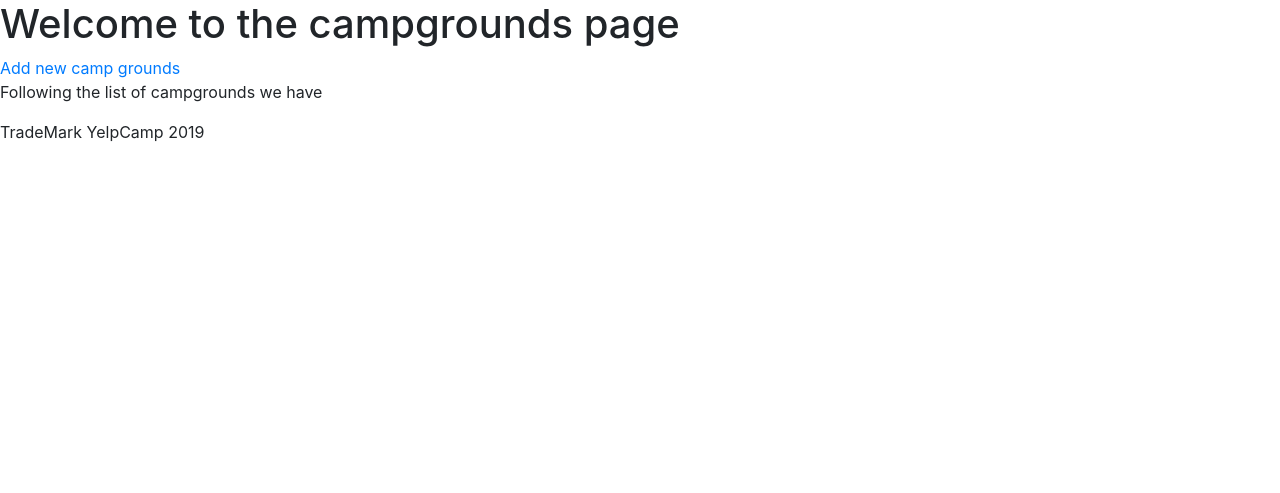
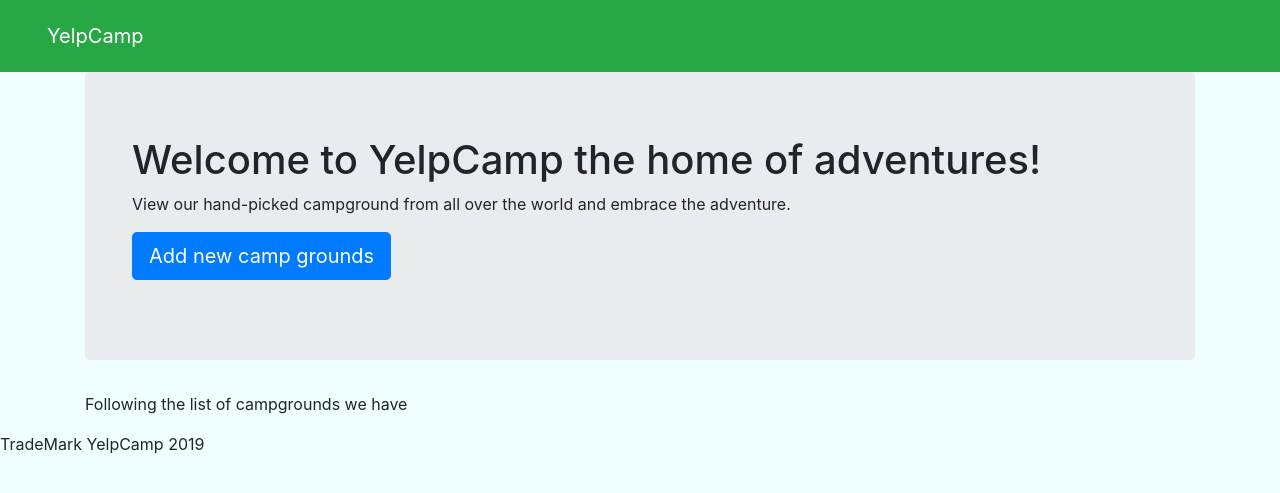
Before and after one commit to mohammadasim/YelpCamp, a Node server app: template views/campgrounds.ejs in a window 1280 px wide. Shown: the top 493 px of the page. Run offline with Node 20, Linux system fonts and the light colour scheme; the template is opened without the code that fills it, so the values that code supplies are empty.

Commit message:
added some styling

```diff
--- /dev/null
+++ b/public/app.css
@@ -0,0 +1,3 @@
+body{
+    background: azure;
+}
--- a/views/campgrounds.ejs
+++ b/views/campgrounds.ejs
@@ -1,13 +1,38 @@
 <% include partials/header %>
-<h1>Welcome to the campgrounds page</h1>
-<a href="/campgrounds/new">Add new camp grounds</a>
-<p>Following the list of campgrounds we have</p>
-<% campgrounds.forEach(function(campground){ %>
-<div>
-    <h4><%= campground.name %></h4>
-    <img src="<%= campground.image %>" alt="Camp Image">
+<nav class="navbar navbar-expand-lg navbar-dark bg-success">
+    <div class="container-fluid">
+        <div class="navbar header">
+            <a class="navbar-brand" href="/">YelpCamp</a>
+        </div>
+        <div class="collapse navbar collapse">
+
+        </div>
+    </div>
+</nav>
+<div class="container">
+    <header class="jumbotron">
+        <div class="container">
+            <h1>Welcome to YelpCamp the home of adventures!</h1>
+            <p>View our hand-picked campground from all over the world and embrace the adventure.</p>
+            <p>
+                <a class="btn btn-primary btn-lg" href="/campgrounds/new">Add new camp grounds</a>
+            </p>
+        </div>
+    </header>
+    <p>Following the list of campgrounds we have</p>
+    <div class="container-fluid">
+        <div class="row text-center d-flex align-content-around">
+            <% campgrounds.forEach(function(campground){ %>
+            <div class="col-12 col-md-4 d-flex align-content-around flex-wrap" id="colum1">
+                <div class="img-thumbnail">
+                    <figure class="figure">
+                        <img src="<%= campground.image %>" class="img-fluid" alt="Responsive image">
+                        <figcaption class="figure-caption"><%= campground.name %></figcaption>
+                    </figure>
+                </div>
+            </div>
+            <% }) %>
+        </div>
+    </div>
 </div>
-
-<% }) %>
-
 <% include partials/footer %>
--- a/views/new.ejs
+++ b/views/new.ejs
@@ -5,4 +5,5 @@
     <input type="text" name="image" id="" placeholder="image url">
     <button type="submit">Submit!</button>
 </form>
+<a class="btn btn-primary btn-lg" href="/campgrounds">Back</a>
 <% include partials/footer %>
--- a/views/partials/header.ejs
+++ b/views/partials/header.ejs
@@ -7,6 +7,7 @@
     <meta http-equiv="X-UA-Compatible" content="ie=edge">
     <link rel="stylesheet" href="https://stackpath.bootstrapcdn.com/bootstrap/4.3.1/css/bootstrap.min.css"
         integrity="sha384-ggOyR0iXCbMQv3Xipma34MD+dH/1fQ784/j6cY/iJTQUOhcWr7x9JvoRxT2MZw1T" crossorigin="anonymous">
+    <link rel="stylesheet" href="/app.css">
     <title>YelpCamp</title>
 </head>
 
```
